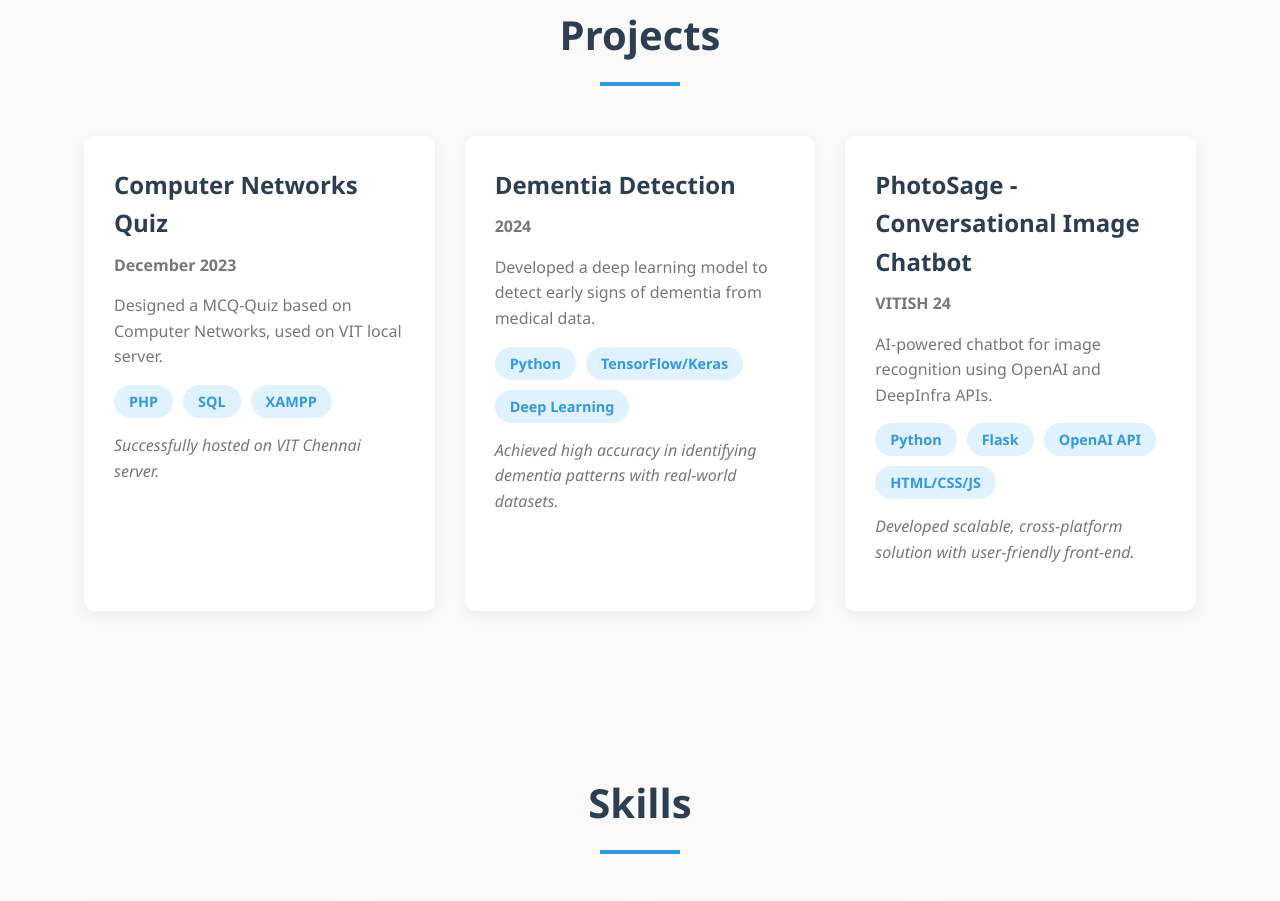
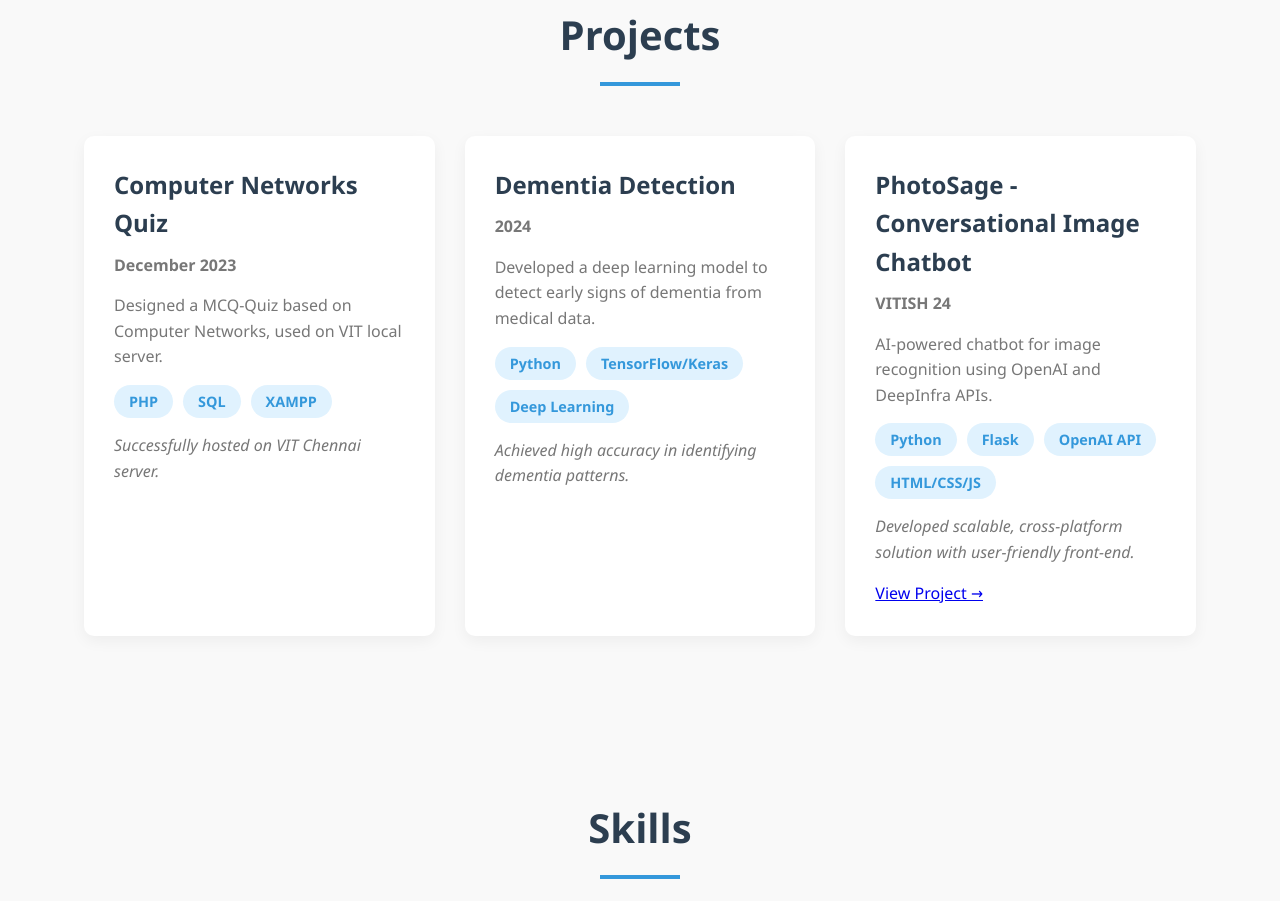
Before and after one commit to Shaunakwhaval/shaunak-portfolio, a plain HTML site: page index.html in a window 1280 px wide. Shown: the part 1754-2655 px from the top of the page. Drawn offline with Linux system fonts and the light colour scheme.

Commit message:
index.html

```diff
--- a/index.html
+++ b/index.html
@@ -105,6 +105,8 @@
                     </ul>
                     <p class="project-result">Successfully hosted on VIT Chennai server.</p>
                 </div>
+
+                <!-- Project 2 with Link -->
                 <div class="project-card">
                     <h3>Dementia Detection</h3>
                     <p class="project-date">2024</p>
@@ -114,9 +116,10 @@
                         <li>TensorFlow/Keras</li>
                         <li>Deep Learning</li>
                     </ul>
-                    <p class="project-result">Achieved high accuracy in identifying dementia patterns with real-world datasets.</p>
+                    <p class="project-result">Achieved high accuracy in identifying dementia patterns.</p>
                 </div>
-                <div class="project-card">
+
+                <div class="project-card" onclick="window.open('https://sih-ogzi.onrender.com', '_blank')">
                     <h3>PhotoSage - Conversational Image Chatbot</h3>
                     <p class="project-date">VITISH 24</p>
                     <p>AI-powered chatbot for image recognition using OpenAI and DeepInfra APIs.</p>
@@ -127,6 +130,7 @@
                         <li>HTML/CSS/JS</li>
                     </ul>
                     <p class="project-result">Developed scalable, cross-platform solution with user-friendly front-end.</p>
+                    <a href="https://sih-ogzi.onrender.com" target="_blank" class="project-link">View Project →</a>
                 </div>
             </div>
         </div>
```
